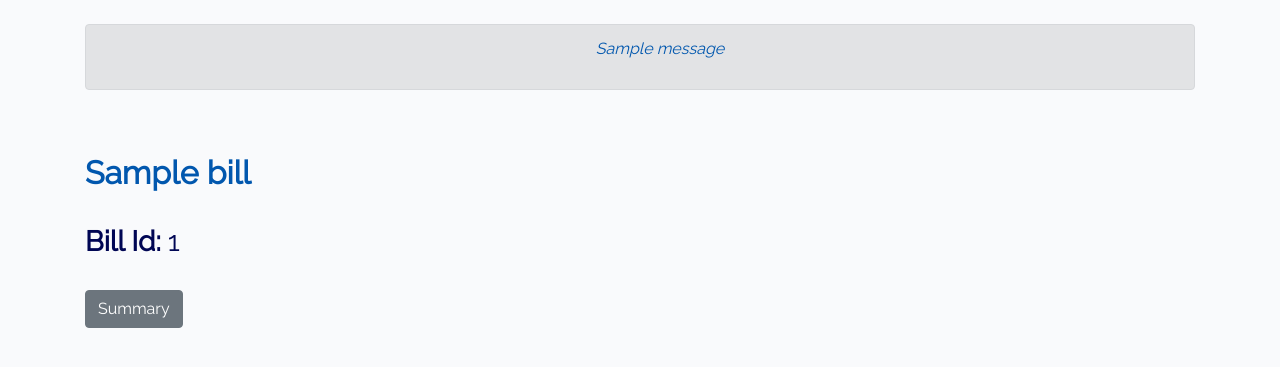
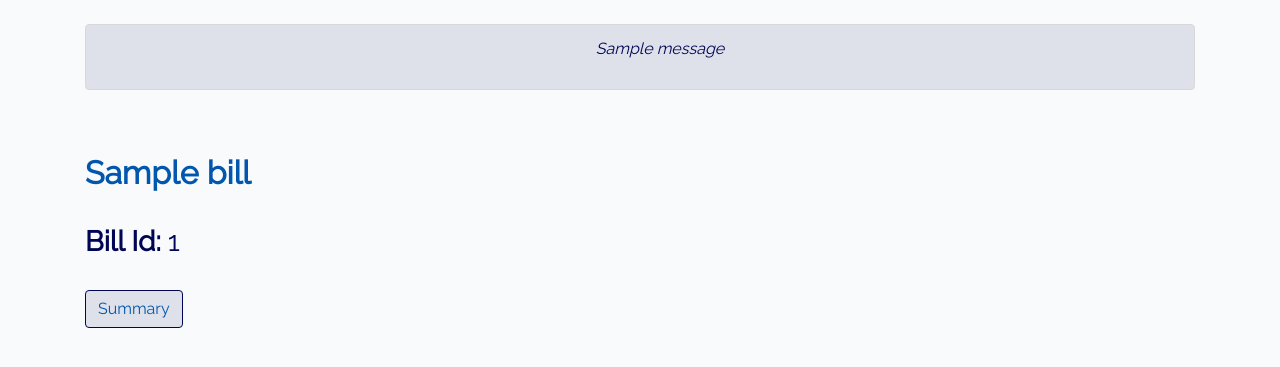
Before and after one commit to ioneaxelrod/voter-info, a Flask app: page /bills/1 in a window 1280 px wide. Shown: the part 72-439 px from the top of the page. Run offline with Flask 2, Linux system fonts and the light colour scheme; tables that the repository leaves empty hold one stand-in row (values such as "Sample post"); one stand-in notice (Sample message) is shown; a database or web service that is not in the repository returns one stand-in record (values such as "Sample title"); data that the repository does not hold is empty; some libraries are stand-ins or nearby versions; some web fonts are replaced.

Commit message:
Fixed alert box and button colors to fit with palette

```diff
--- a/voter-info/static/css/styles.css
+++ b/voter-info/static/css/styles.css
@@ -2,6 +2,17 @@ body {
     color: #000654;
     font-family: 'Raleway', sans-serif !important;
     background-color: #F9FAFC;
+
+}
+
+.alert-secondary {
+    background: #DEE1EA !important;
+}
+
+.btn-secondary {
+    background: #DEE1EA !important;
+    color: #0157ae;
+    border-color: #000654;
 }
 
 .navbar-light {
@@ -38,6 +49,10 @@ label {
 
 .card-column {
     flex: 1 1 0;
+}
+
+p .text-center {
+    color: #000654;
 }
 
 span.twitter-typeahead .tt-menu,
--- a/voter-info/templates/base.html
+++ b/voter-info/templates/base.html
@@ -66,10 +66,10 @@
     {% if get_flashed_messages() %}
         <br>
         <div class="container">
-            <div class="alert alert-secondary" role="alert">
+            <div class="alert alert-secondary center-block alert-custom" role="alert">
                 <ul id="flash-message">
                     {% for message in get_flashed_messages() %}
-                        <em><p class="d-flex justify-content-center align-items-center">{{ message }}</p></em>
+                        <em><p class="text-center" style="color:#000654">{{ message }}</p></em>
                     {% endfor %}
                 </ul>
             </div>
```
Also changed, not shown: voter-info/static/flag2.jpg (deleted).
